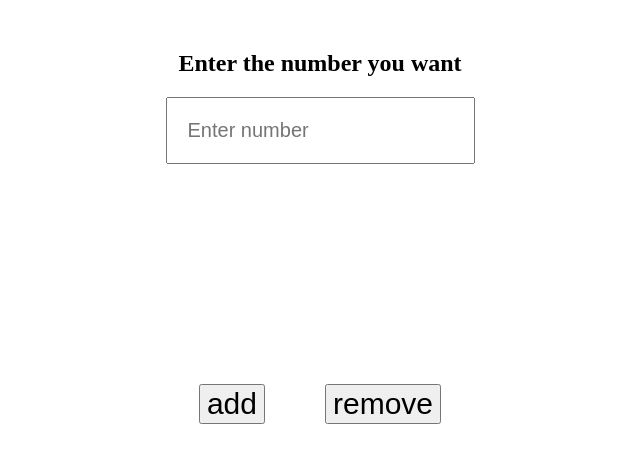
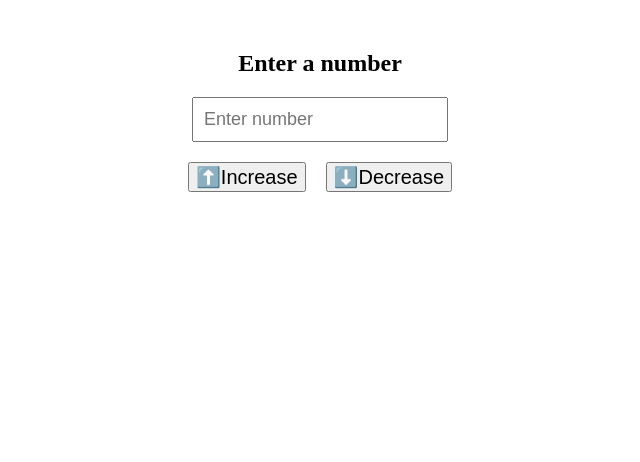
Before and after one commit to Kalashri555/counter_app_v2, a React (Create React App) app: page / in a window 1280 px wide. Shown: the top 462 px of the page, without its empty margins (320-960 px from the left). Built offline with nearby package versions, Linux system fonts and the light colour scheme.

Commit message:
Updated project files

```diff
--- a/package.json
+++ b/package.json
@@ -9,6 +9,7 @@
     "@testing-library/user-event": "^13.5.0",
     "react": "^19.1.0",
     "react-dom": "^19.1.0",
+    "react-router-dom": "^7.5.3",
     "react-scripts": "5.0.1",
     "web-vitals": "^2.1.4"
   },
--- a/src/App.js
+++ b/src/App.js
@@ -1,63 +1,30 @@
 import React, { useState } from "react";
-import CounterDisplay from "./CounterDisplay";
+import { BrowserRouter as Router, Routes, Route } from "react-router-dom";
+import HomePage from "./homepage";
+import ResultPage from "./resultpage";
 
 function App() {
-  const [inputValue, setInputValue] = useState("");
-  const [count, setCount] = useState(0);
-
-  const handleInputChange = (e) => {
-    setInputValue(e.target.value);
-  };
-
-  const handleIncrease = () => {
-    if (inputValue !== "") {
-      setCount((prev) => prev + Number(inputValue));
-    }
-  };
-
-  const handleDecrease = () => {
-    if (inputValue !== "") {
-      setCount((prev) => prev - Number(inputValue));
-    }
-  };
+  const [count, setCount] = useState(0); // Total count
+  const [action, setAction] = useState(""); // 'Added' or 'Removed'
+  const [value, setValue] = useState(0); // What number was added/removed
 
   return (
-    <div style={{ textAlign: "center", marginTop: "50px" }}>
-      <h2>Enter the number you want</h2>
-
-      <input
-        type="number"
-        placeholder="Enter number"
-        value={inputValue}
-        onChange={handleInputChange}
-        style={{ padding: "20px", fontSize: "20px" }}
-      />
-
-      <div
-        style={{
-          display: "flex",
-          alignItems: "center",
-          justifyContent: "center",
-          height: "60vh",
-        }}
-      >
-        <button
-          onClick={handleIncrease}
-          style={{ marginRight: "30px", fontSize: "30px" }}
-        >
-          <span className="material-symbols-outlined">add</span>
-        </button>
-
-        {count !== 0 && <CounterDisplay value={count} />} {/* Display count only when value is set */}
-
-        <button
-          onClick={handleDecrease}
-          style={{ marginLeft: "30px", fontSize: "30px" }}
-        >
-          <span className="material-symbols-outlined">remove</span>
-        </button>
-      </div>
-    </div>
+    <Router>
+      <Routes>
+        <Route
+          path="/"
+          element={
+            <HomePage count={count} setCount={setCount} setAction={setAction}
+              setValue={setValue}
+            />
+          }
+        />
+        <Route
+          path="/result"
+          element={<ResultPage action={action} value={value} count={count} />}
+        />
+      </Routes>
+    </Router>
   );
 }
 
--- /dev/null
+++ b/src/homepage.js
@@ -0,0 +1,54 @@
+import React, { useState } from "react";
+import { useNavigate } from "react-router-dom";
+
+function HomePage({ count, setCount, setAction, setValue }) {
+  const [inputValue, setInputValue] = useState("");
+  const navigate = useNavigate();
+
+  const handleInputChange = (e) => {
+    setInputValue(e.target.value);
+  };
+
+  const handleAdd = () => {
+    const num = Number(inputValue);
+    if (!isNaN(num)) {
+      setCount(count + num);
+      setValue(num);
+      setAction("Added");
+      navigate("/result");
+    }
+  };
+
+  const handleRemove = () => {
+    const num = Number(inputValue);
+    if (!isNaN(num)) {
+      setCount(count - num);
+      setValue(num);
+      setAction("Removed");
+      navigate("/result");
+    }
+  };
+
+  return (
+    <div style={{ textAlign: "center", marginTop: "50px" }}>
+      <h2>Enter a number</h2>
+      <input
+        type="number"
+        value={inputValue}
+        onChange={handleInputChange}
+        placeholder="Enter number"
+        style={{ padding: "10px", fontSize: "18px" }}
+      />
+      <div style={{ marginTop: "20px" }}>
+        <button onClick={handleAdd} style={{ marginRight: "20px", fontSize: "20px" }}>
+          ⬆️Increase
+        </button>
+        <button onClick={handleRemove} style={{ fontSize: "20px" }}>
+          ⬇️Decrease
+        </button>
+      </div>
+    </div>
+  );
+}
+
+export default HomePage;
--- /dev/null
+++ b/src/resultpage.js
@@ -0,0 +1,18 @@
+import React from "react";
+import { useNavigate } from "react-router-dom";
+
+function ResultPage({ action, value, count }) {
+  const navigate = useNavigate();
+
+  return (
+    <div style={{ textAlign: "center", marginTop: "50px" }}>
+      <h2>User {action} {value}</h2>
+      <h3>Current Total: {count}</h3>
+      <button onClick={() => navigate("/")} style={{ marginTop: "30px", fontSize: "20px" }}>
+      ⬅️Back
+      </button>
+    </div>
+  );
+}
+
+export default ResultPage;
```
Also changed, not shown: 1 other file (tests, documents, lock files or other folders).
